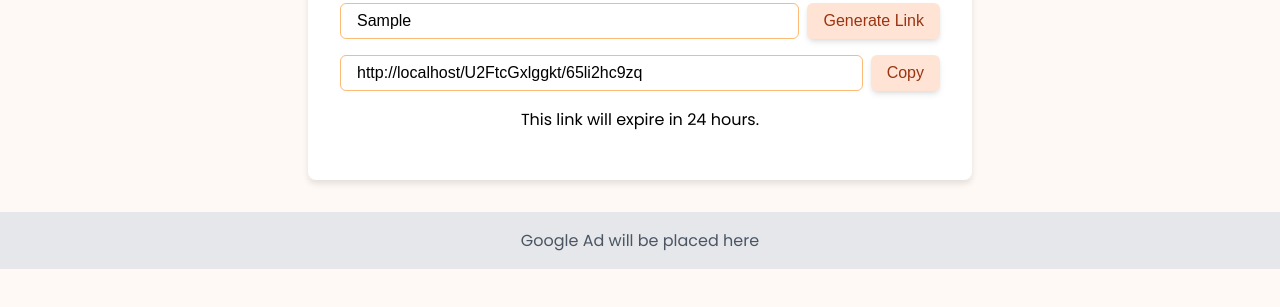
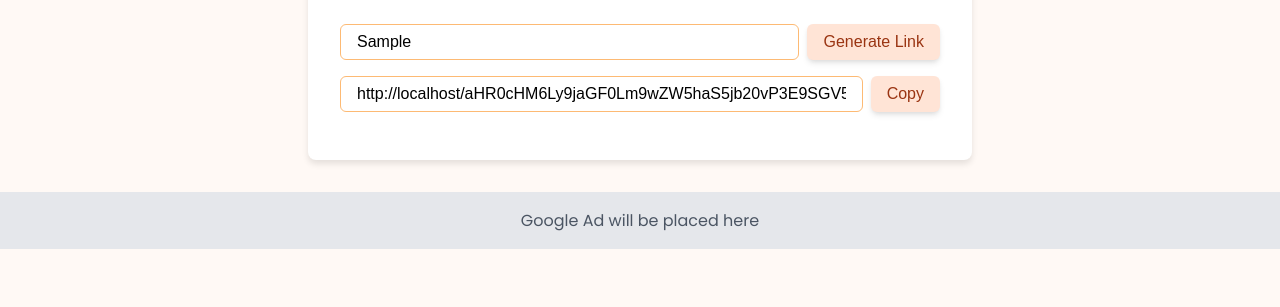
Before and after one commit to trapadl/howaboutweaskai, a plain HTML site: page index.html in a window 1280 px wide. Both pictures are taken after typing "Sample" into the empty fields and a click on the button "Generate Link". Shown: the part 347-654 px from the top of the page. Drawn offline with nearby package versions, Linux system fonts and the light colour scheme.

Commit message:
Add files via upload

```diff
--- a/index.html
+++ b/index.html
@@ -6,7 +6,6 @@
     <title>How about we ask AI?</title>
     <link href="https://fonts.googleapis.com/css2?family=Poppins:wght@300;400;600&display=swap" rel="stylesheet">
     <link rel="stylesheet" href="styles.css">
-    <script src="https://cdnjs.cloudflare.com/ajax/libs/crypto-js/4.1.1/crypto-js.min.js"></script>
 </head>
 <body>
     <div class="container">
@@ -23,7 +22,6 @@
                 <input type="text" id="generatedLink" readonly>
                 <button onclick="copyLink()" class="button-3d">Copy</button>
             </div>
-            <p class="expiry-notice">This link will expire in 24 hours.</p>
         </div>
     </div>
 
--- a/script.js
+++ b/script.js
@@ -20,8 +20,31 @@ function storeLink(id, longUrl) {
     return key;
 }
 
-function getShortUrl(id, key) {
-    return `${window.location.origin}/${id}/${key}`;
+function generateShortUrl(question) {
+    const encodedQuestion = encodeURIComponent(question);
+    const baseUrl = "https://chat.openai.com/?q=Hey,+i+just+asked+my+friend+a+silly+question:+%22";
+    const suffix = "%22+but+then+I+realised+I+could+just+ask+ai.+Please+answer+my+question,+but+weave+into+it+teachings+about+when+its+best+to+ask+an+ai+a+question+vs+asking+a+friend+the+question";
+    const longUrl = baseUrl + encodedQuestion + suffix;
+
+    // Encode the entire URL
+    const encodedUrl = btoa(longUrl).replace(/\+/g, '-').replace(/\//g, '_').replace(/=/g, '');
+    return `${window.location.origin}/${encodedUrl}`;
+}
+
+document.getElementById('questionForm').addEventListener('submit', function(e) {
+    e.preventDefault();
+    const question = document.getElementById('question').value;
+    const shortUrl = generateShortUrl(question);
+
+    document.getElementById('generatedLink').value = shortUrl;
+    document.getElementById('result').classList.remove('hidden');
+});
+
+function copyLink() {
+    const linkInput = document.getElementById('generatedLink');
+    linkInput.select();
+    document.execCommand('copy');
+    alert('Link copied to clipboard!');
 }
 
 document.getElementById('questionForm').addEventListener('submit', function(e) {
```
